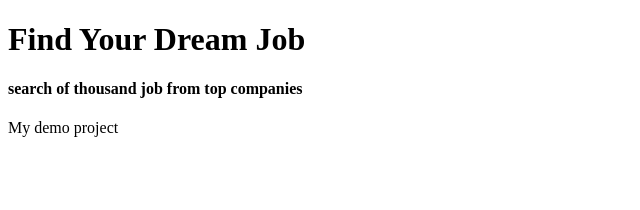
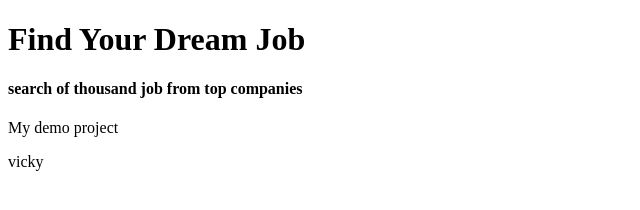
Before and after one commit to Vicky-web-pro/my-demo-project, a plain HTML site: page index.html in a window 1280 px wide. Shown: the full height of the page, 0-640 px from the left. Drawn offline with Linux system fonts and the light colour scheme.

Commit message:
added paragraph

```diff
--- a/index.html
+++ b/index.html
@@ -9,5 +9,6 @@
         <h1>Find Your Dream Job</h1>
         <h4>search of thousand job from top companies</h4>
         <p>My demo project</p>
+        <p>vicky</p>
     </body>
 </html>
```
